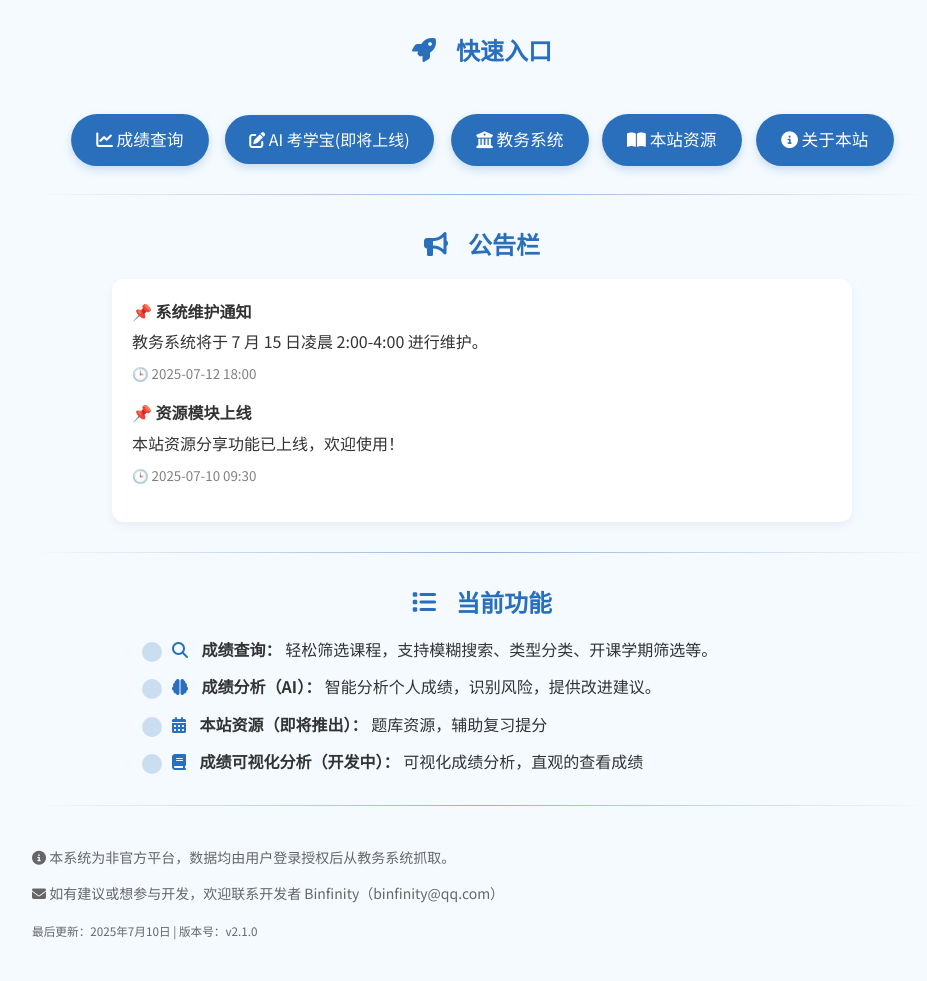
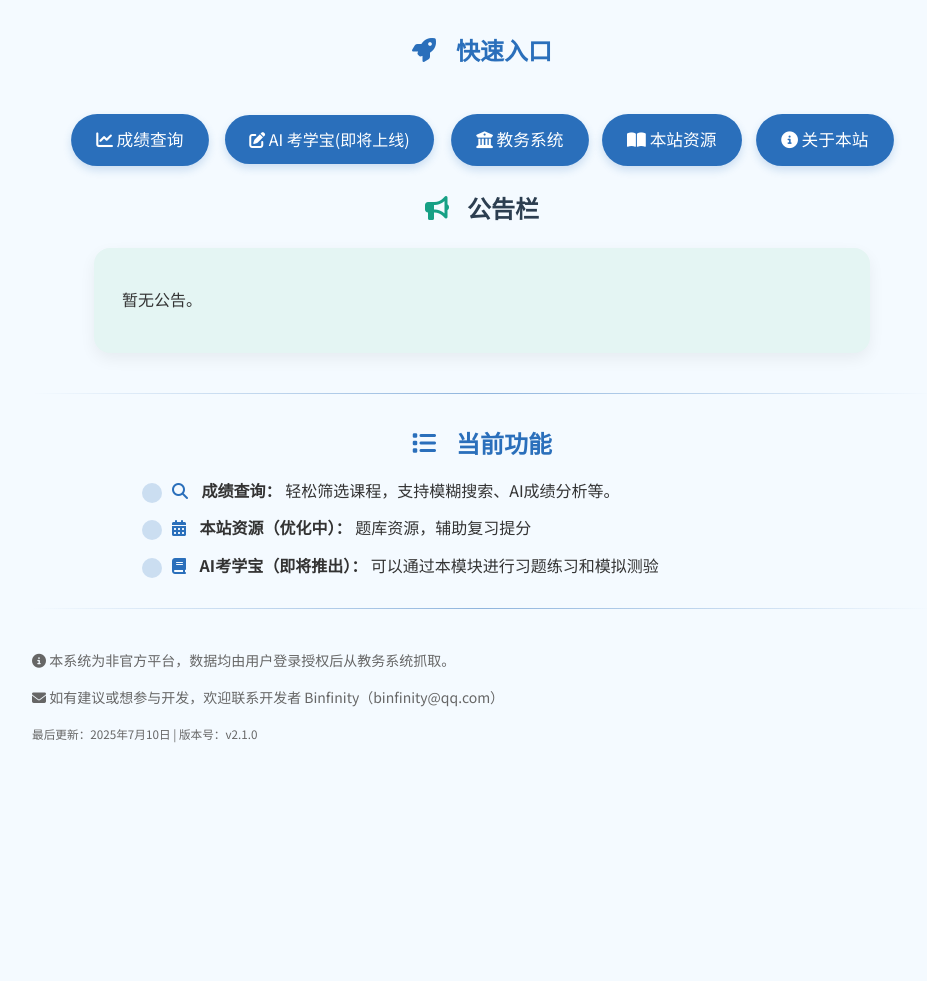
Before and after one commit to AaaBinfinity/yku_helper, a Flask app: page /home in a window 1280 px wide. Shown: the part 194-1175 px from the top of the page, without its empty margins (158-1085 px from the left). After the commit the page ends 937 px from the top, so only its background shows below. Run offline with Flask 3, Linux system fonts and the light colour scheme; the visitor is signed in with stand-in values (Sample User, id 1); data that the repository does not hold is empty.

Commit message:
公告栏

```diff
--- a/app/routes.py
+++ b/app/routes.py
@@ -1,13 +1,14 @@
 import os
 import logging
 from flask import Blueprint, abort, flash, render_template, request, redirect, send_from_directory, url_for, session, jsonify
-from datetime import datetime
 from app.utils.resources import add_resource, get_all_resources, get_resource_by_id
 from .utils.session_handler import login_and_get_session, get_captcha_base64
 from .utils.grade_parser import get_grades
 from .utils.student_lookup import get_student_name
 from .utils.askai import ask_ai
 import requests
+from flask import jsonify
+from app.utils.announcements import get_all_announcements
 
 # 日志配置
 log_dir = os.path.join(os.path.dirname(__file__), "log")
@@ -224,25 +225,12 @@ def upload_resource():
     return render_template("upload_resource.html")
 
 # ========== 公告相关 ==========
-announcements = [
-    {
-        "id": 1,
-        "title": "系统维护通知",
-        "content": "教务系统将于 7 月 15 日凌晨 2:00-4:00 进行维护。",
-        "timestamp": "2025-07-12 18:00"
-    },
-    {
-        "id": 2,
-        "title": "资源模块上线",
-        "content": "本站资源分享功能已上线，欢迎使用！",
-        "timestamp": "2025-07-10 09:30"
-    }
-]
 
 @main.route('/api/announcements')
 def get_announcements():
+    data = get_all_announcements()
     return jsonify({
         "code": 0,
         "message": "success",
-        "data": announcements
+        "data": data
     })
--- a/app/templates/home.html
+++ b/app/templates/home.html
@@ -271,18 +271,35 @@
         </div>
 
 
-        <hr>
-        <h2><i class="fas fa-bullhorn feature-icon"></i> 公告栏</h2>
+        <h2 style="
+    text-align: center;
+    font-size: 24px;
+    font-weight: bold;
+    color: #2c3e50;
+    margin-bottom: 20px;
+">
+            <i class="fas fa-bullhorn" style="color: #16a085; margin-right: 8px;"></i> 公告栏
+        </h2>
+
         <div id="announcement-area" style="
-    background-color: white;
-    padding: 20px;
-    border-radius: 12px;
-    box-shadow: 0 4px 10px rgba(0,0,0,0.05);
-    max-width: 700px;
-    margin: 0 auto 30px;
-    animation: fadeIn 1s ease-out;
+    background-color: rgb(228, 245, 243);
+    padding: 24px 28px;
+    border-radius: 16px;
+    box-shadow: 0 6px 16px rgba(0,0,0,0.06);
+    max-width: 720px;
+    margin: 0 auto 40px;
+    animation: fadeInUp 0.6s ease-out;
+    font-family: 'Helvetica Neue', sans-serif;
 ">
-            <p>📢 正在加载公告...</p>
+            <p style="
+        font-size: 16px;
+        color: #34495e;
+        line-height: 1.7;
+        margin: 0;
+        text-align: center;
+    ">
+                📢 正在加载公告...
+            </p>
         </div>
         <hr>
 
@@ -290,19 +307,16 @@
         <ul>
             <li>
                 <i class="fas fa-search feature-icon"></i>
-                <strong>成绩查询：</strong> 轻松筛选课程，支持模糊搜索、类型分类、开课学期筛选等。
+                <strong>成绩查询：</strong> 轻松筛选课程，支持模糊搜索、AI成绩分析等。
             </li>
-            <li>
-                <i class="fas fa-brain feature-icon"></i>
-                <strong>成绩分析（AI）：</strong> 智能分析个人成绩，识别风险，提供改进建议。
-            </li>
+
             <li>
                 <i class="fas fa-calendar-alt feature-icon"></i>
-                <strong>本站资源（即将推出）：</strong> 题库资源，辅助复习提分
+                <strong>本站资源（优化中）：</strong> 题库资源，辅助复习提分
             </li>
             <li>
                 <i class="fas fa-book feature-icon"></i>
-                <strong> 成绩可视化分析（开发中）：</strong> 可视化成绩分析，直观的查看成绩
+                <strong> AI考学宝（即将推出）：</strong> 可以通过本模块进行习题练习和模拟测验
             </li>
         </ul>
         <hr>
--- /dev/null
+++ b/app/utils/announcements.py
@@ -0,0 +1,38 @@
+import pymysql
+from config import DB_CONFIG
+
+# 定义一个函数，用于获取数据库连接
+def get_db_connection():
+    # 使用pymysql模块的connect函数，连接数据库
+    return pymysql.connect(
+        # 使用DB_CONFIG字典中的配置信息
+        **DB_CONFIG,
+        # 使用DictCursor类，将查询结果以字典形式返回
+        cursorclass=pymysql.cursors.DictCursor
+    )
+
+
+def get_all_announcements():
+    conn = get_db_connection()
+    cursor = conn.cursor()
+    cursor.execute("""
+        SELECT id, title, content, timestamp
+        FROM announcements
+        WHERE status = 1
+        ORDER BY timestamp DESC
+    """)
+    data = cursor.fetchall()
+    cursor.close()
+    conn.close()
+    return data
+
+def add_announcement(title, content):
+    conn = get_db_connection()
+    cursor = conn.cursor()
+    cursor.execute("""
+        INSERT INTO announcements (title, content, timestamp)
+        VALUES (%s, %s, NOW())
+    """, (title, content))
+    conn.commit()
+    cursor.close()
+    conn.close()
--- a/app/utils/resources.py
+++ b/app/utils/resources.py
@@ -1,6 +1,6 @@
 import pymysql
 import os
-from config import DB_CONFIG, RESOURCE_BASE_DIR
+from config import DB_CONFIG
 
 def get_db_connection():
     return pymysql.connect(
--- a/config.py
+++ b/config.py
@@ -19,7 +19,3 @@ API_KEY = os.getenv("API_KEY")
 AI_MODEL_NAME = os.getenv("AI_MODEL_NAME")
 HOST = "ark.cn-beijing.volces.com"
 PATH = "/api/v3/chat/completions"
-
-
-# 资源文件存储基础路径
-RESOURCE_BASE_DIR = "~/桌面/yku_helper/"
```
